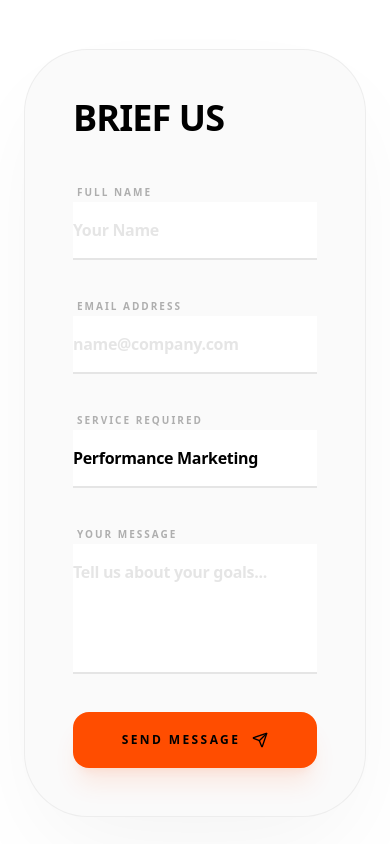
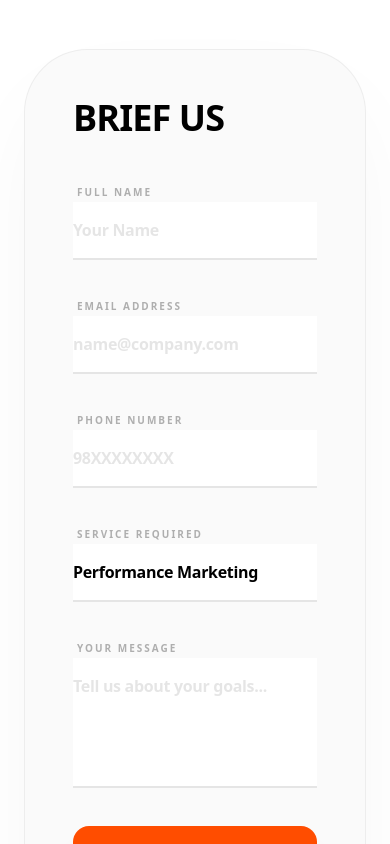
Before and after one commit to ishwaryavardhan/exposr-website, a Next.js app: page /contact in a window 390 px wide. Shown: the part 1156-2000 px from the top of the page. Built offline with nearby package versions, Linux system fonts and the light colour scheme.

Commit message:
added phone number to the forms and removed unwanted codes

```diff
--- a/src/app/api/leads/route.ts
+++ b/src/app/api/leads/route.ts
@@ -1,5 +1,5 @@
 import { NextResponse } from 'next/server';
-import prisma from '@/lib/prisma'; // Assuming your lib/prisma.ts is mapped to @/lib
+import prisma from '@/lib/prisma';
 
 export async function POST(request: Request) {
     try {
@@ -23,8 +23,6 @@ export async function POST(request: Request) {
             }
         });
 
-        // Optional: send an email via Resend/Nodemailer here
-
         return NextResponse.json({
             success: true,
             message: 'Thank you! We will contact you shortly.',
@@ -32,7 +30,6 @@ export async function POST(request: Request) {
         });
 
     } catch (error) {
-        console.error('Lead creation error:', error);
         return NextResponse.json({
             success: false,
             message: 'Something went wrong. Please try again.'
--- a/src/app/contact/page.tsx
+++ b/src/app/contact/page.tsx
@@ -6,7 +6,7 @@ import { Mail, Phone, MapPin, Send, CheckCircle } from 'lucide-react';
 import BlurText from '@/components/reactbits/BlurText';
 
 export default function ContactPage() {
-    const [formData, setFormData] = useState({ name: '', email: '', service: 'Performance Marketing', message: '' });
+    const [formData, setFormData] = useState({ name: '', email: '', phone: '', service: 'Performance Marketing', message: '' });
     const [isSubmitting, setIsSubmitting] = useState(false);
     const [success, setSuccess] = useState(false);
     const [error, setError] = useState('');
@@ -26,7 +26,7 @@ export default function ContactPage() {
 
             if (res.ok && data.success) {
                 setSuccess(true);
-                setFormData({ name: '', email: '', service: 'Performance Marketing', message: '' });
+                setFormData({ name: '', email: '', phone: '', service: 'Performance Marketing', message: '' });
             } else {
                 setError(data.message || 'Something went wrong');
             }
@@ -119,6 +119,21 @@ export default function ContactPage() {
                                 </div>
                             </div>
                             <div className="space-y-3">
+                                <label className="text-[10px] font-black text-black/30 uppercase tracking-[0.2em] ml-1">Phone Number</label>
+                                <input
+                                    required
+                                    type="tel"
+                                    value={formData.phone}
+                                    onChange={e => setFormData({...formData, phone: e.target.value})}
+                                    pattern="[6-9][0-9]{9}"
+                                    maxLength={10}
+                                    onInvalid={e => (e.target as HTMLInputElement).setCustomValidity('Enter a valid 10-digit Indian mobile number starting with 6, 7, 8 or 9')}
+                                    onInput={e => (e.target as HTMLInputElement).setCustomValidity('')}
+                                    className="w-full bg-white border-b-2 border-black/10 px-0 py-4 text-black font-semibold focus:outline-none focus:border-black transition-all placeholder:text-black/10"
+                                    placeholder="98XXXXXXXX"
+                                />
+                            </div>
+                            <div className="space-y-3">
                                 <label className="text-[10px] font-black text-black/30 uppercase tracking-[0.2em] ml-1">Service Required</label>
                                 <select value={formData.service} onChange={e => setFormData({...formData, service: e.target.value})} className="w-full bg-white border-b-2 border-black/10 px-0 py-4 text-black font-semibold focus:outline-none focus:border-black transition-all appearance-none cursor-pointer">
                                     <option>Performance Marketing</option>
--- a/src/components/sections/ContactShowcase.tsx
+++ b/src/components/sections/ContactShowcase.tsx
@@ -117,7 +117,12 @@ const ContactShowcase = () => {
                                     <label className="text-[10px] font-black uppercase tracking-widest text-black/40 px-2">Phone Number</label>
                                     <input
                                         type="tel"
-                                        placeholder="+91 98765 43210"
+                                        placeholder="98XXXXXXXX"
+                                        required
+                                        pattern="[6-9][0-9]{9}"
+                                        maxLength={10}
+                                        onInvalid={(e: React.InvalidEvent<HTMLInputElement>) => (e.target as HTMLInputElement).setCustomValidity('Enter a valid 10-digit mobile number starting with 6, 7, 8 or 9')}
+                                        onInput={(e: React.FormEvent<HTMLInputElement>) => (e.target as HTMLInputElement).setCustomValidity('')}
                                         className="w-full bg-black/5 border-none rounded-2xl px-6 py-4 text-black font-bold placeholder:text-black/20 focus:ring-2 focus:ring-black/5 transition-all outline-none"
                                     />
                                 </div>
--- a/src/components/sections/WebShorties.tsx
+++ b/src/components/sections/WebShorties.tsx
@@ -38,19 +38,19 @@ const shorts = [
         id: 4,
         tag: "Product Demo",
         title: "Unboxing film that builds desire",
-        client: "AuraWear",
+        client: "Rose & Leaf",
         views: "1.7M views",
         accent: "#FBBF24",
-        videoSrc: "https://commondatastorage.googleapis.com/gtv-videos-bucket/sample/ForBiggerMeltdowns.mp4",
+        videoSrc: "/Video%20assets/rose%20and%20leaf/Rose%20and%20leaf.mp4",
     },
     {
         id: 5,
         tag: "Testimonial",
         title: "Real stories. Real reach.",
-        client: "HealthFirst",
+        client: "Rose & Leaf",
         views: "640K views",
         accent: "#34D399",
-        videoSrc: "https://commondatastorage.googleapis.com/gtv-videos-bucket/sample/ForBiggerBlazes.mp4",
+        videoSrc: "/Video%20assets/rose%20and%20leaf/rose%20and%20leaf%20-%20Tea.mp4",
     },
 ];
 
--- a/src/components/ui/LeadPopup.tsx
+++ b/src/components/ui/LeadPopup.tsx
@@ -43,7 +43,7 @@ const LeadPopup = () => {
                 setTimeout(() => closePopup(), 2000);
             }
         } catch (error) {
-            console.error('Failed to submit popup form', error);
+            // silently fail
         } finally {
             setIsSubmitting(false);
         }
@@ -104,6 +104,10 @@ const LeadPopup = () => {
                                                 required
                                                 value={formData.phone}
                                                 onChange={e => setFormData({...formData, phone: e.target.value})}
+                                                pattern="[6-9][0-9]{9}"
+                                                maxLength={10}
+                                                onInvalid={e => (e.target as HTMLInputElement).setCustomValidity('Enter a valid 10-digit mobile number starting with 6, 7, 8 or 9')}
+                                                onInput={e => (e.target as HTMLInputElement).setCustomValidity('')}
                                                 className="w-full bg-neutral-50 border border-black/5 px-6 py-4 rounded-2xl text-black font-semibold focus:outline-none focus:border-black transition-all placeholder:text-black/20 text-sm"
                                             />
                                         </div>
--- a/src/components/ui/VideoMessenger.tsx
+++ b/src/components/ui/VideoMessenger.tsx
@@ -17,6 +17,7 @@ const VideoMessenger = () => {
     const [formData, setFormData] = useState({
         name: '',
         email: '',
+        phone: '',
         website: '',
         service: '',
         budget: '',
@@ -89,6 +90,7 @@ const VideoMessenger = () => {
                 body: JSON.stringify({
                     name: formData.name,
                     email: formData.email,
+                    phone: formData.phone,
                     businessName: formData.website,
                     service: formData.service,
                     source: 'Video Messenger',
@@ -105,6 +107,7 @@ const VideoMessenger = () => {
                     setFormData({
                         name: '',
                         email: '',
+                        phone: '',
                         website: '',
                         service: path.includes('seo') ? 'SEO' : '',
                         budget: '',
@@ -113,7 +116,7 @@ const VideoMessenger = () => {
                 }, 3000);
             }
         } catch (error) {
-            console.error('Failed to submit form', error);
+            // silently fail — form reset handles UX
         } finally {
             setIsSubmitting(false);
         }
@@ -155,17 +158,17 @@ const VideoMessenger = () => {
                         </button>
 
                         {/* Top Video Header */}
-                        <div className="h-40 bg-black relative shrink-0">
+                        <div className="h-48 bg-black relative shrink-0 overflow-hidden">
                             <video
                                 ref={videoRef}
-                                src="https://commondatastorage.googleapis.com/gtv-videos-bucket/sample/ForBiggerJoyrides.mp4"
+                                src="/Video%20assets/rose%20and%20leaf/Rose%20and%20leaf.mp4"
                                 muted={isMuted}
                                 loop
                                 playsInline
                                 autoPlay
-                                className="w-full h-full object-cover opacity-60"
+                                className="w-full h-full object-cover"
                             />
-                            <div className="absolute inset-0 bg-gradient-to-t from-black via-black/20 to-transparent" />
+                            <div className="absolute inset-0 bg-gradient-to-t from-black/90 via-black/20 to-transparent" />
 
                             {/* Header Text & Category Badge */}
                             <div className="absolute bottom-4 left-6 right-6">
@@ -232,6 +235,19 @@ const VideoMessenger = () => {
                                             placeholder="Business URL"
                                             value={formData.website}
                                             onChange={e => setFormData({...formData, website: e.target.value})}
+                                            className="w-full px-4 py-2.5 bg-black/5 border-none rounded-xl text-sm focus:ring-1 focus:ring-brand-orange outline-none transition-shadow"
+                                        />
+
+                                        <input
+                                            required
+                                            type="tel"
+                                            placeholder="Phone Number"
+                                            value={formData.phone}
+                                            onChange={e => setFormData({...formData, phone: e.target.value})}
+                                            pattern="[6-9][0-9]{9}"
+                                            maxLength={10}
+                                            onInvalid={e => (e.target as HTMLInputElement).setCustomValidity('Enter a valid 10-digit number starting with 6, 7, 8 or 9')}
+                                            onInput={e => (e.target as HTMLInputElement).setCustomValidity('')}
                                             className="w-full px-4 py-2.5 bg-black/5 border-none rounded-xl text-sm focus:ring-1 focus:ring-brand-orange outline-none transition-shadow"
                                         />
 
@@ -337,7 +353,7 @@ const VideoMessenger = () => {
                         {/* Circular Video */}
                         <div className="w-20 h-20 md:w-24 md:h-24 rounded-full overflow-hidden border-2 border-brand-orange shadow-2xl relative">
                             <video
-                                src="https://commondatastorage.googleapis.com/gtv-videos-bucket/sample/ForBiggerJoyrides.mp4"
+                                src="/Video%20assets/rose%20and%20leaf/rose%20and%20leaf%20-%20hot%20chocolate.mp4"
                                 muted
                                 loop
                                 playsInline
```
Also changed, not shown: 1 other file (tests, documents, lock files or other folders).
